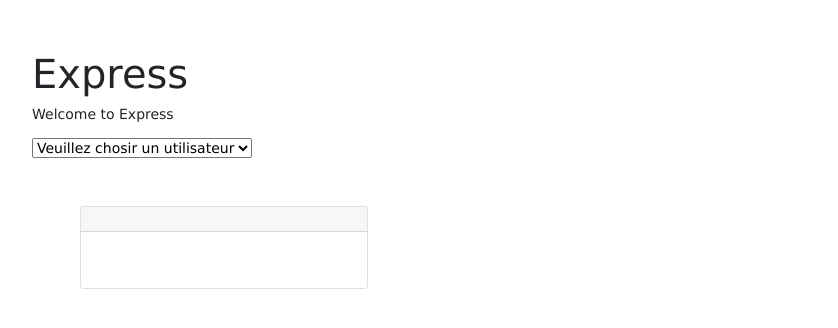
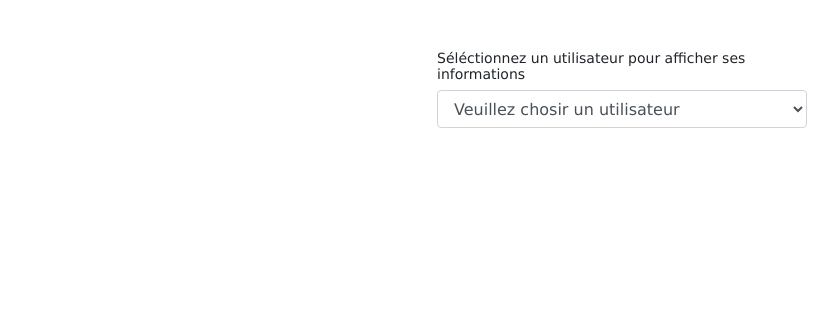
Before and after one commit to windtagane/json-select, a Node server app: page / in a window 1280 px wide. Shown: the top 328 px of the page, without its empty margins (18-856 px from the left). Run offline with Node 20, Linux system fonts and the light colour scheme.

Commit message:
affichage bootstrap

```diff
--- a/public/javascripts/script.js
+++ b/public/javascripts/script.js
@@ -9,10 +9,11 @@ $(document).ready(function() {
         $.get(`/users/get/${idVal}`, function(user) {
 
             $("#display-user-name").html(user.nom);
-            $("#display-user-age").html(user.age + " ans");
-            $("#display-user-job").html("Profession: " + user.profession);
-            $("#display-user-email").html("Email: " + user.email);
-            $("#display-user-tel").html("Téléphone: " + user.tel);
+            $("#display-user-age").html(user.age);
+            $("#display-user-job").html(user.profession);
+            $("#display-user-email").html(user.email);
+            $("#display-user-tel").html(user.tel);
+            $("#user-identity").show();
 
         })
     }
--- a/views/index.ejs
+++ b/views/index.ejs
@@ -11,27 +11,38 @@
 		<link rel="stylesheet" href="/stylesheets/style.css" />
 	</head>
 	<body>
-		<h1><%= title %></h1>
-    <p>Welcome to <%= title %></p>
 
-    <select name="select_users" id="selectUsers">
-	  <option value="" disabled selected>Veuillez chosir un utilisateur</option>
+		<div class="container w-50" style="max-width: 25rem;">
+			<div class="form-group">
+				<label for="select_users">Séléctionnez un utilisateur pour afficher ses informations</label>
+				<select  class="form-control" name="select_users" id="selectUsers">
+					<option value="" selected disabled>Veuillez chosir un utilisateur</option>
 
 					<% for (const user in users) { %>
-		<option value="<%= users[user].id %>"><%= users[user].nom %></option>
+						<option value="<%= users[user].id %>" ><%= users[user].nom %></option>
 					<% } %>
+				</select>
+			</div>
 
-    </select>
-
-    <div class="user-identity m-5">
-      <div class="card mb-3" style="max-width: 18rem;">
-        <div class="card-header" id="display-user-name"></div>
+			<div class="user-identity" id="user-identity" style="display: none;">
+				<div class="card mb-3 d-flex justify-content-center">
+					<div class="card-header"> Utilisateur séléctionné </div>
 					<div class="card-body">
-          <h5 class="card-title" id="display-user-age"></h5>
+						<h5 class="card-title"> <span id="display-user-name"></span>, <span id="display-user-age"></span> ans </h5>
 						<div class="card-text">
-            <p id="display-user-job"></p>
-            <p id="display-user-email"></p>
-            <p id="display-user-tel"></p>
+							<p>
+								Profession:
+								<span id="display-user-job"></span>
+							</p>
+							<p>
+								Adresse mail:
+								<span id="display-user-email"></span>
+							</p>
+							<p>
+								Numéro de téléphone:
+								<span id="display-user-tel"></span>
+							</p>
+						</div>
 					</div>
 				</div>
 			</div>
```
Lines whose indentation alone changed are shown as unchanged.
